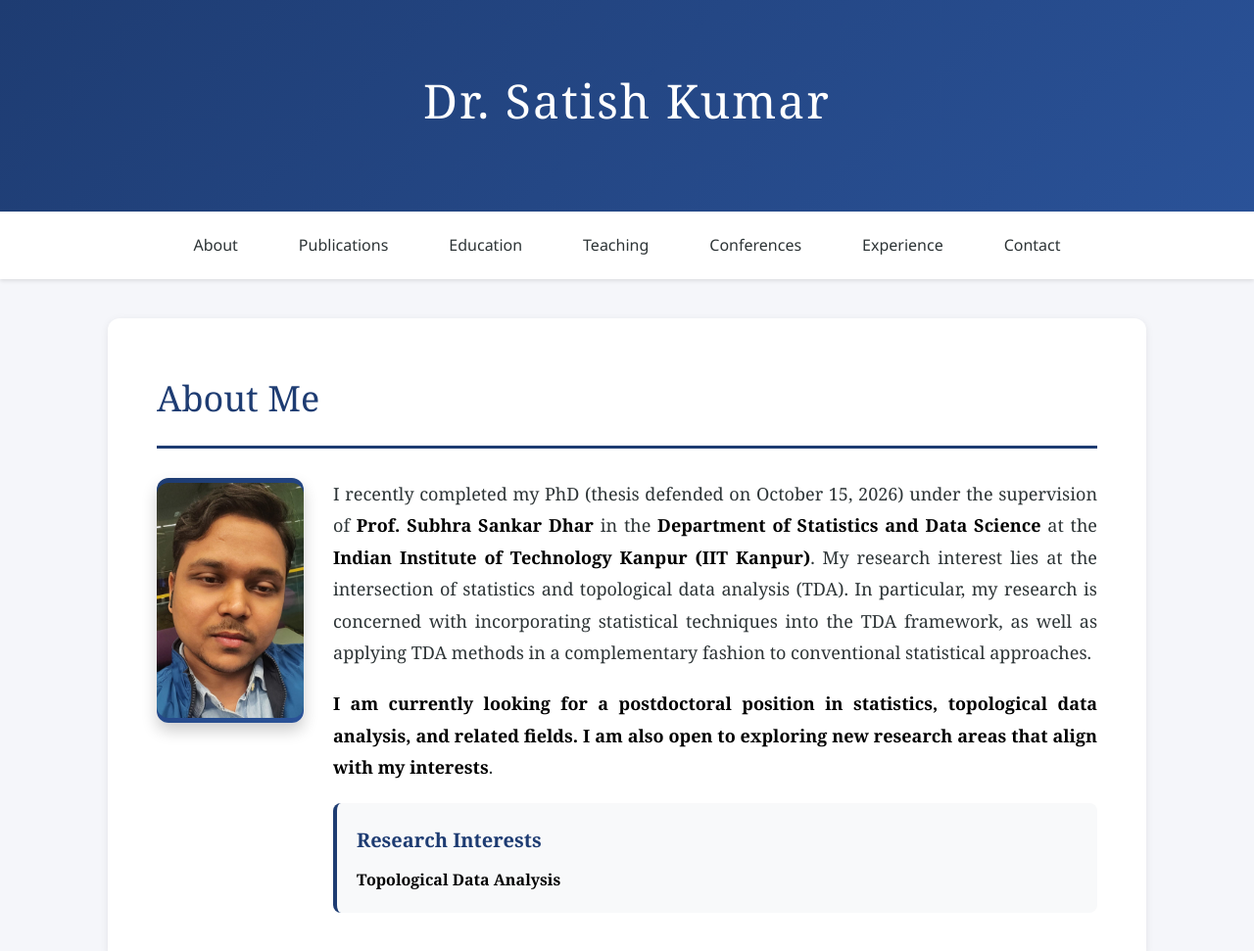
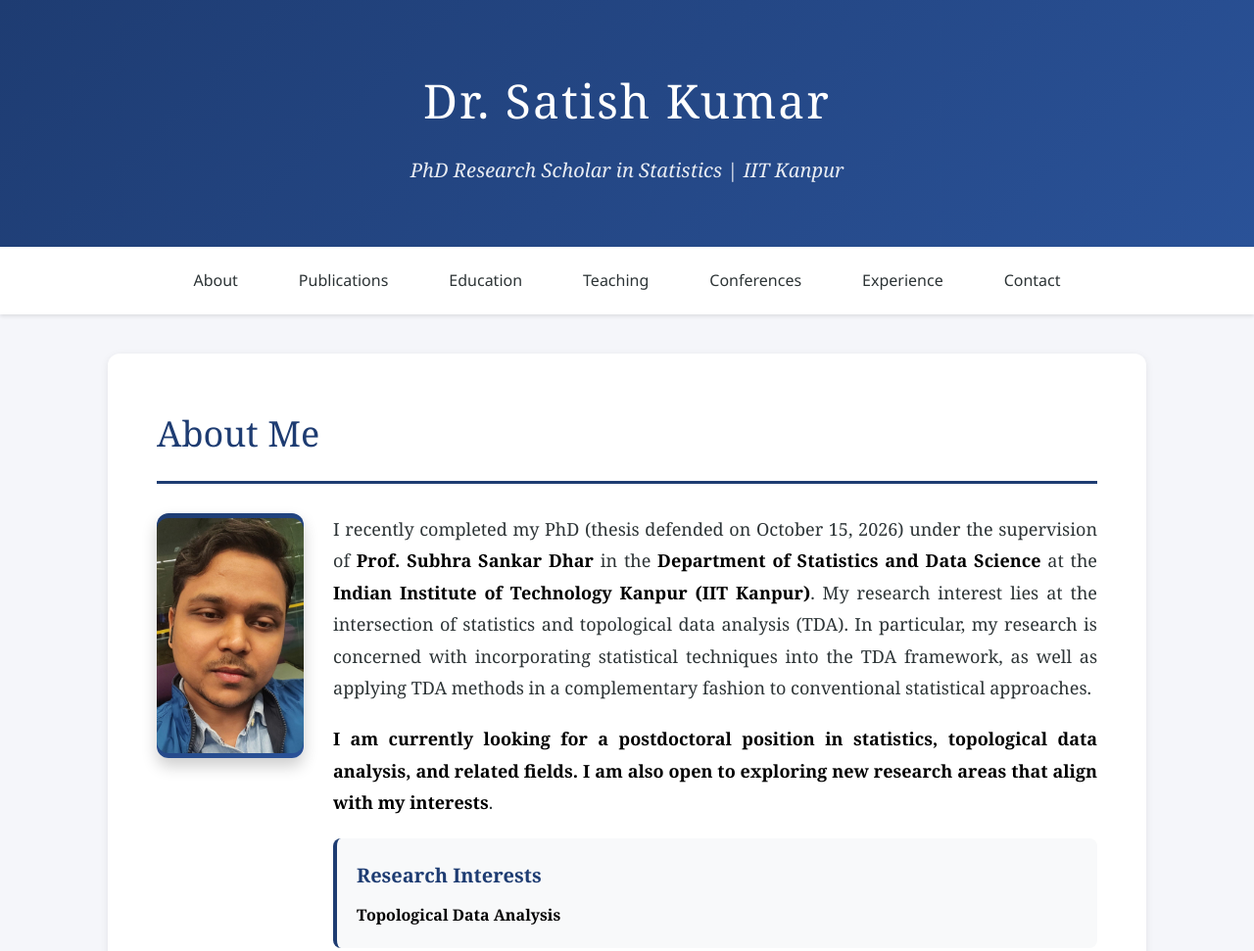
Before and after one commit to satsh636/satishwebpage, a plain HTML site: page index.html in a window 1280 px wide. Shown: the top 971 px of the page at 98% size. Drawn offline with Linux system fonts and the light colour scheme.

Commit message:
Update index.html

```diff
--- a/index.html
+++ b/index.html
@@ -332,6 +332,7 @@
 <body>
     <header>
         <h1>Dr. Satish Kumar</h1>
+        <p>PhD Research Scholar in Statistics | IIT Kanpur</p>
     </header>
 
     <nav>
@@ -425,6 +426,7 @@
         <span class="pub-type">Preprint</span>
 
     </div>
+
 </section>
 
         <section id="education">
```
